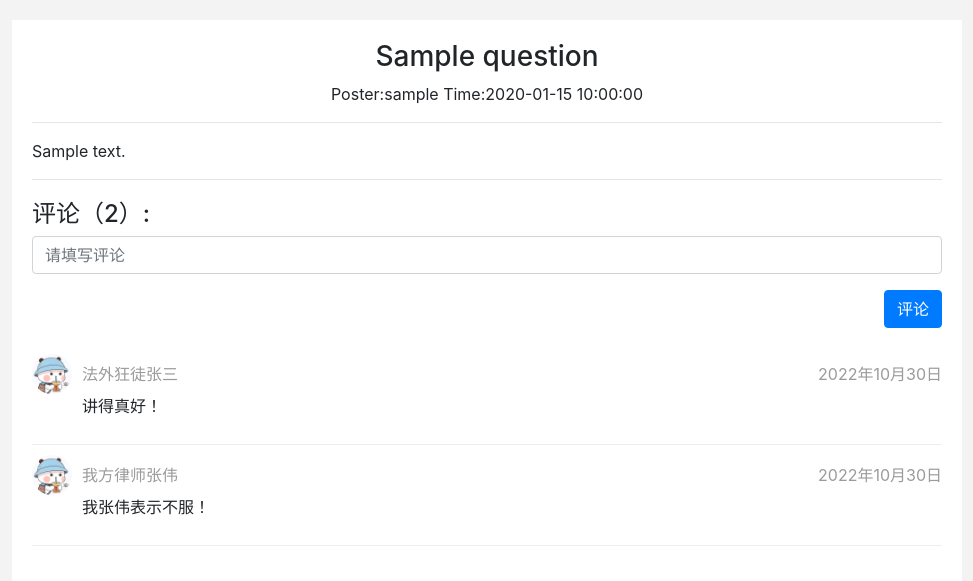
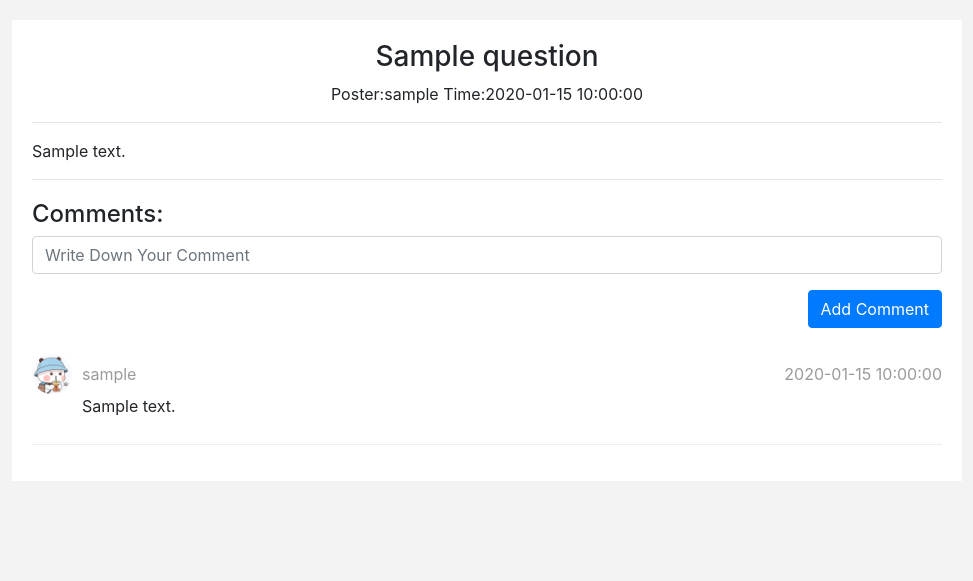
Before and after one commit to Garyouki/QA-platform, a Flask app: template templates/detail.html in a window 1280 px wide. Shown: the part 56-637 px from the top of the page, without its empty margins (153-1126 px from the left). Run offline with Flask 2, Linux system fonts and the light colour scheme; tables that the repository leaves empty hold one stand-in row (values such as "Sample post"); the template is opened without the code that fills it: values that come from a table or form of the project are taken from there, most other values are stand-ins (such as "Sample title", 1, 10 or a date in 2020); some libraries are stand-ins or nearby versions.

Commit message:
frontend and search bar

```diff
--- a/models.py
+++ b/models.py
@@ -40,4 +40,4 @@ class AnswerModel(db.Model):
 
     question = db.relationship(QuestionModel,
                                backref=db.backref("answers", order_by=create_time.desc()))
-    author = db.relationship(QuestionModel, backref="answers")
+    author = db.relationship(UserModel, backref="answers")
--- a/templates/base.html
+++ b/templates/base.html
@@ -28,7 +28,7 @@
                         <a class="nav-link" href="{{ url_for('qa.public_question') }}">Post A Question</a>
                     </li>
                     <li class="nav-item ml-2">
-                        <form class="form-inline my-2 my-lg-0" method="GET" action="#">
+                        <form class="form-inline my-2 my-lg-0" method="GET" action="{{ url_for('qa.search')}}">
                             <input class="form-control mr-sm-2" type="search" placeholder="Keyword" aria-label="Search" name="q">
                             <button class="btn btn-outline-success my-2 my-sm-0" type="submit">Search</button>
                         </form>
--- a/templates/detail.html
+++ b/templates/detail.html
@@ -18,33 +18,28 @@
         <hr>
         <p class="question-content">{{ question.content }}</p>
         <hr>
-        <h4 class="comment-group-title">评论（2）:</h4>
-        <form action="#" method="post">
+        <h4 class="comment-group-title">Comments:</h4>
+        <form action="{{ url_for('qa.public_answer')}}" method="post">
             <div class="form-group">
-                <input type="text" placeholder="请填写评论" name="content" class="form-control">
+                <input type="text" placeholder="Write Down Your Comment" name="content" class="form-control">
+                <input type = "hidden" name = "question_id" value = "{{ question.id}}">
             </div>
             <div class="form-group" style="text-align: right;">
-                <button class="btn btn-primary">评论</button>
+                <button class="btn btn-primary">Add Comment</button>
             </div>
         </form>
         <ul class="comment-group">
+            {% for answer in question.answers %}
             <li>
                 <div class="user-info">
-                    <img class="avatar" src="./static/images/avatar.jpg" alt="">
-                    <span class="username">法外狂徒张三</span>
-                    <span class="create-time">2022年10月30日</span>
+                    <!-- use fixed avatar at this time -->
+                    <img class="avatar" src="{{ url_for('static', filename='images/avatar.jpg') }}" alt="">
+                    <span class="username">{{ answer.author.username }}</span>
+                    <span class="create-time">{{ answer.create_time }}</span>
                 </div>
-                <p class="comment-content">讲得真好！</p>
+                <p class="comment-content">{{ answer.content }}</p>
             </li>
-
-            <li>
-                <div class="user-info">
-                    <img class="avatar" src="./static/images/avatar.jpg" alt="">
-                    <span class="username">我方律师张伟</span>
-                    <span class="create-time">2022年10月30日</span>
-                </div>
-                <p class="comment-content">我张伟表示不服！</p>
-            </li>
+            {% endfor %}
         </ul>
     </div>
     <div class="col"></div>
```
Also changed, not shown: blueprints/qa.py (+13 -4 lines).
